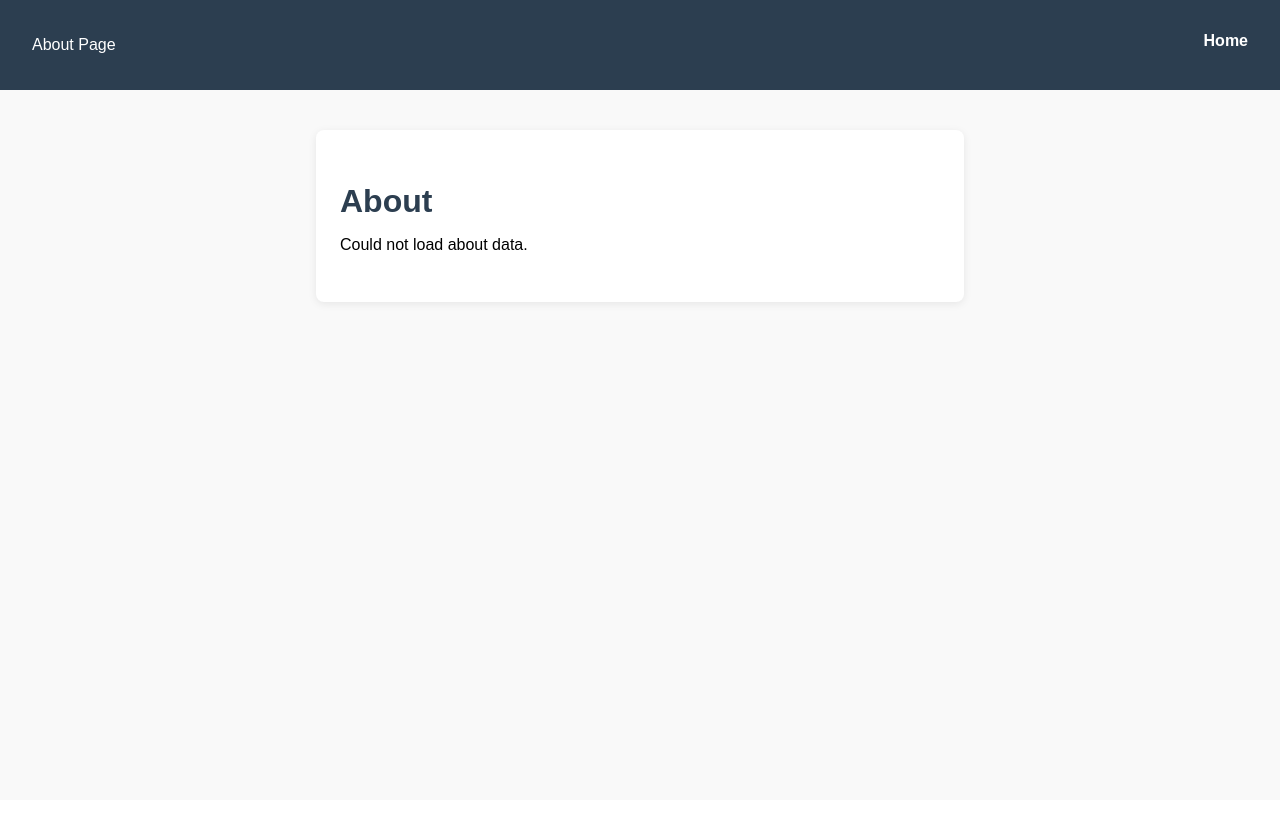
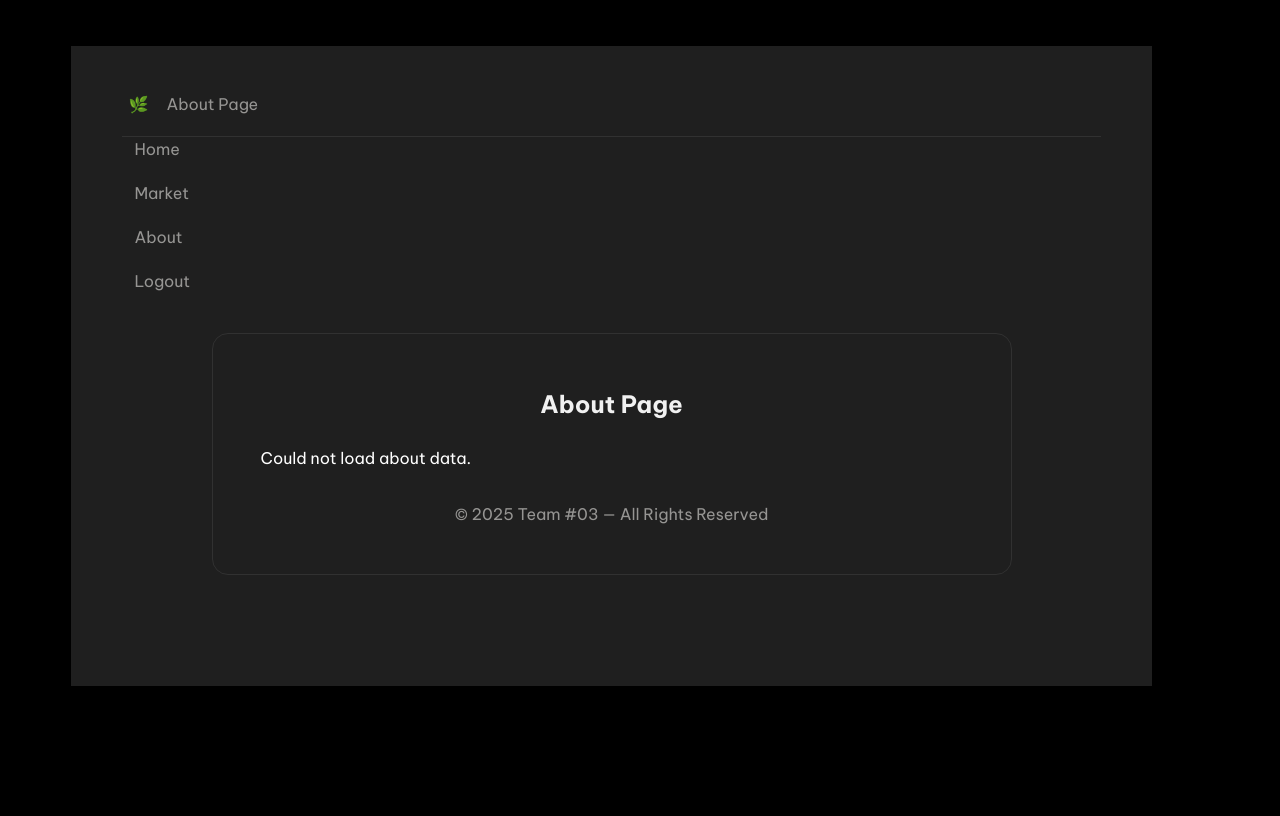
Before and after one commit to bennett-mcdowell/F25-Team03, a Flask app: page /about in a window 1280 px wide. Before the commit the page ends 306 px from the top, so only its background shows below. Run offline with Flask 3, Linux system fonts and the light colour scheme.

Commit message:
adds styling changes to about and fixes some navigation issues

```diff
--- a/src/Frontend/static/css/style.css
+++ b/src/Frontend/static/css/style.css
@@ -853,3 +853,33 @@ button {
 		box-shadow: 0 0 0 2px var(--c-gray-800), 0 0 0 4px var(--c-gray-300);
 	}
 }
+
+.about-card {
+  background-color: var(--c-gray-800);
+  border: 1px solid var(--c-gray-600);
+  border-radius: 16px;
+  padding: 2rem 3rem;
+  color: var(--c-text-primary);
+  max-width: 800px;
+  margin: 0 auto;
+}
+
+.about-title {
+  text-align: center;
+  color: var(--c-text-secondary);
+  margin-bottom: 1.5rem;
+}
+
+.about-item {
+  margin-bottom: 1rem;
+}
+
+.highlight {
+  color: var(--c-green-500);
+}
+
+.about-footer {
+  text-align: center;
+  margin-top: 2rem;
+  color: var(--c-text-tertiary);
+}
--- a/src/Frontend/static/js/about.js
+++ b/src/Frontend/static/js/about.js
@@ -5,22 +5,18 @@ fetch('/api/about')
       document.getElementById('about-data').innerHTML = '<p>Could not load about data.</p>';
       return;
     }
-    document.getElementById('about-data').innerHTML = `
-      <table>
-        <tr><th>Team #</th><td>${data.team_number}</td></tr>
-        <tr><th>Version #</th><td>${data.version_number}</td></tr>
-        <tr><th>Release Date</th><td>${data.release_date}</td></tr>
-        <tr><th>Product Name</th><td>${data.product_name}</td></tr>
-        <tr><th>Product Description</th><td>${data.product_description}</td></tr>
-        <tr><th>Contact Details</th><td>${data.contact_details}</td></tr>
-      </table>
+
+    const info = `
+      <div class="about-item"><strong>Team # </strong><span>${data.team_number}</span></div>
+      <div class="about-item"><strong>Version </strong><span>${data.version_number}</span></div>
+      <div class="about-item"><strong>Release Date </strong><span>${data.release_date}</span></div>
+      <div class="about-item"><strong>Product Name </strong><span>${data.product_name}</span></div>
+      <div class="about-item"><strong>Product Description </strong><span>${data.product_description}</span></div>
+      <div class="about-item"><strong>Contact Details </strong><span>${data.contact_details || "Not provided"}</span></div>
     `;
+
+    document.getElementById('about-data').innerHTML = info;
   })
   .catch(() => {
     document.getElementById('about-data').innerHTML = '<p>Could not load about data.</p>';
   });
-
-  //Home page
-  document.getElementById("homeBtn").addEventListener("click", () => {
-    window.location.href = "/home";
-  });
--- a/src/Frontend/templates/about.html
+++ b/src/Frontend/templates/about.html
@@ -1,48 +1,53 @@
 <!DOCTYPE html>
 <html lang="en">
 <head>
-    <meta charset="UTF-8">
-    <meta name="viewport" content="width=device-width, initial-scale=1.0">
-    <title>{% if api_data %}eBay Products{% else %}About Page{% endif %}</title>
-    <link rel="stylesheet" href="{{ url_for('static', filename='css/about.css') }}">
+  <meta charset="UTF-8" />
+  <meta name="viewport" content="width=device-width, initial-scale=1.0" />
+  <title>About</title>
+  <link rel="stylesheet" href="{{ url_for('static', filename='css/style.css') }}">
 </head>
 <body>
-    <!-- Navigation -->
-    <nav class="navbar">
-        <div class="logo">About Page</div>
-        <ul class="nav-links">
-        <li><a href="#" id="homeBtn">Home</a></li>
-        </ul>
-    </nav>
-    <div class="container">
-        {% if api_data %}
-            <!-- eBay Data Display -->
-            <h1>eBay Products ($1-$1000)</h1>
-            <div id="ebay-data">
-                {% if api_data.error %}
-                    <p style="color: red;"><strong>Error:</strong> {{ api_data.error }}</p>
-                {% elif api_data.itemSummaries and api_data.itemSummaries|length > 0 %}
-                    <p><strong>Found {{ api_data.itemSummaries|length }} items</strong></p>
-                    <div style="border: 1px solid #ccc; padding: 15px; margin: 10px 0; border-radius: 5px;">
-                        <h3>{{ api_data.itemSummaries[0].title }}</h3>
-                        <p><strong>Condition:</strong> {{ api_data.itemSummaries[0].condition }}</p>
-                        <p><strong>Price:</strong> {{ api_data.itemSummaries[0].price.currency }} {{ api_data.itemSummaries[0].price.value }}</p>
-                        {% if api_data.itemSummaries[0].itemWebUrl %}
-                        <p><a href="{{ api_data.itemSummaries[0].itemWebUrl }}" target="_blank">View on eBay</a></p>
-                        {% endif %}
-                    </div>
-                {% else %}
-                    <p>No items found in the $1-$1000 price range</p>
-                {% endif %}
+  <div class="responsive-wrapper">
+    <div class="app">
+      <!-- Sidebar -->
+      <aside class="app-body-navigation">
+        <div>
+          <div class="logo">
+            <div class="logo-icon">🌿</div>
+            <div class="logo-title">
+              <span>About Page</span>
             </div>
-        {% else %}
-            <!-- Normal About Data -->
-            <h1>About</h1>
-            <div id="about-data">
-                <p>Loading...</p>
+          </div>
+
+          <nav class="navigation">
+            <a href="/home"><i class="icon-home"></i>Home</a>
+            <a href="/market"><i class="icon-box"></i>Market</a>
+            <a href="/about" class="active"><i class="icon-info"></i>About</a>
+            <a href="/logout"><i class="icon-logout"></i>Logout</a>
+          </nav>
+        </div>
+      </aside>
+
+      <!-- Main Content -->
+      <main class="app-body">
+        <section class="about-section" style="grid-column: span 3;">
+          <div class="about-card">
+            <h1 class="about-title">
+              About Page
+            </h1>
+
+            <!-- Dynamic content populated by about.js -->
+            <div id="about-data"></div>
+
+            <div class="footer about-footer">
+              <p>© {{ year or "2025" }} Team #03 — All Rights Reserved</p>
             </div>
-            <script src="{{ url_for('static', filename='js/about.js') }}"></script>
-        {% endif %}
+          </div>
+        </section>
+      </main>
     </div>
+  </div>
+
+  <script src="{{ url_for('static', filename='js/about.js') }}"></script>
 </body>
 </html>
```
Also changed, not shown: src/Frontend/static/css/home.css (deleted, +0 -83 lines), src/Frontend/static/js/home.js (deleted, +0 -39 lines), src/Frontend/templates/home.html (deleted, +0 -43 lines).
